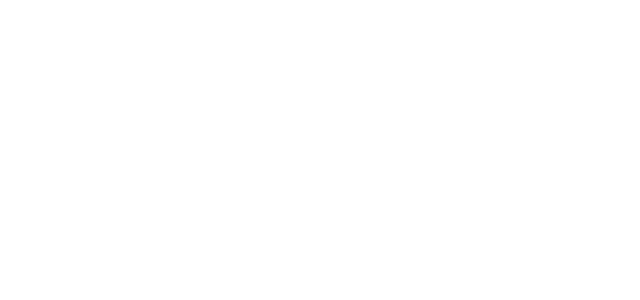
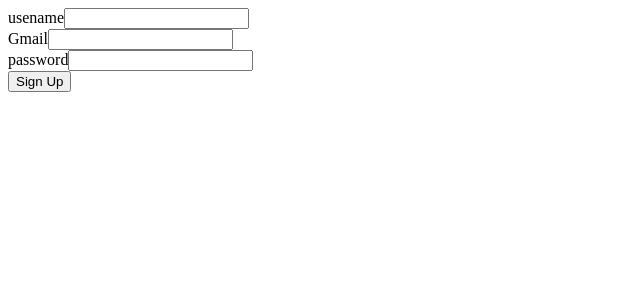
Before and after one commit to Rishabh-Pal/Techfy, a React (Create React App) app in the folder client/: page / in a window 1280 px wide. Shown: the top 300 px of the page, without its empty margins (0-640 px from the left). Built offline with nearby package versions, Linux system fonts and the light colour scheme.

Commit message:
registration form

```diff
--- a/client/package.json
+++ b/client/package.json
@@ -7,9 +7,10 @@
     "@testing-library/react": "^13.4.0",
     "@testing-library/user-event": "^13.5.0",
     "axios": "^1.3.4",
+    "eslint-plugin-react": "^7.32.2",
     "react": "^18.2.0",
     "react-dom": "^18.2.0",
-    "react-scripts": "5.0.1",
+    "react-scripts": "^5.0.1",
     "web-vitals": "^2.1.4"
   },
   "scripts": {
--- a/client/src/App.js
+++ b/client/src/App.js
@@ -1,24 +1,13 @@
-import { useState } from 'react';
-import axios from 'axios';
+import Reg from "./Commponents/Registration/Reg";
 
-const App = () => {
-  const [username, setUsername] = useState('');
-  const [password, setPassword] = useState('');
-  const [token, setToken] = useState('');
+const App=()=>{
 
-  const handleRegister = async () => {
-    try {
-      // Send a POST request to the server to register a new user
-      await axios.post('http://localhost:3000/register', {
-        username,
-        password
-      });
 
-      alert('User registered');
-    } catch (err) {
-      console.log(err);
-    }
-  }
+  return(
+    <>
+    <Reg></Reg>
+    </>
+
+  )
 }
-
 export default App;
--- /dev/null
+++ b/client/src/Commponents/Registration/Reg.js
@@ -0,0 +1,34 @@
+
+
+function Reg(){
+
+
+    return(
+        <>
+          <form action="">
+           <div>
+            <label htmlFor="name">usename</label>
+            <input type="text" name="name" id="name" />
+
+            </div>
+
+            <div>
+            <label htmlFor="email">Gmail</label>
+            <input type="text" name="email" id="email" />
+
+            </div>
+            <div>
+            <label htmlFor="password">password</label>
+            <input type="password" name="password" id="password" />
+
+            </div>
+
+
+            <button type="submit">Sign Up</button>
+          </form>
+
+
+        </>
+    )
+}
+export default Reg;
```
Also changed, not shown: package.json (+11 -2 lines), 1 other file (tests, documents, lock files or other folders).
